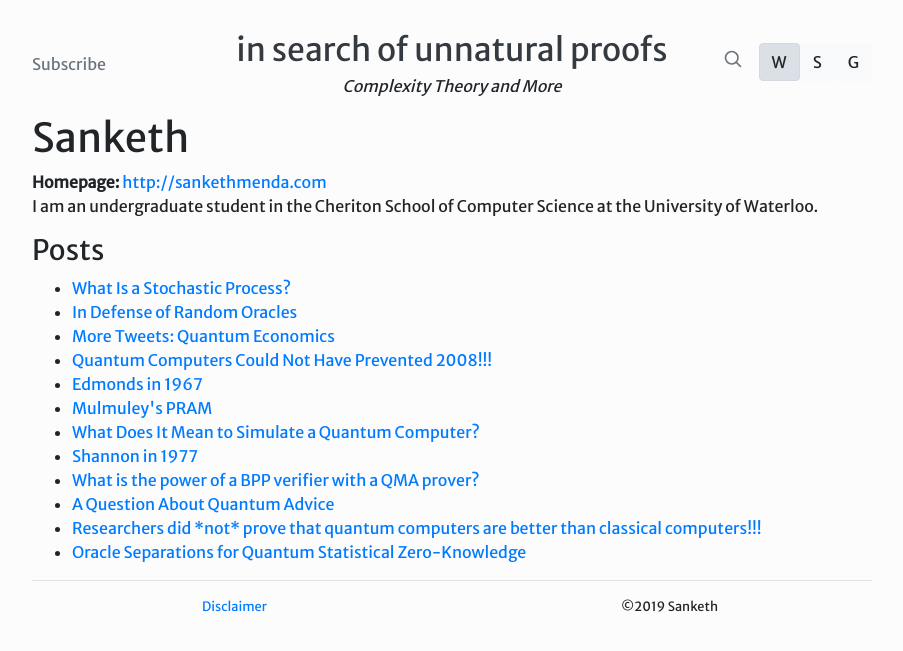
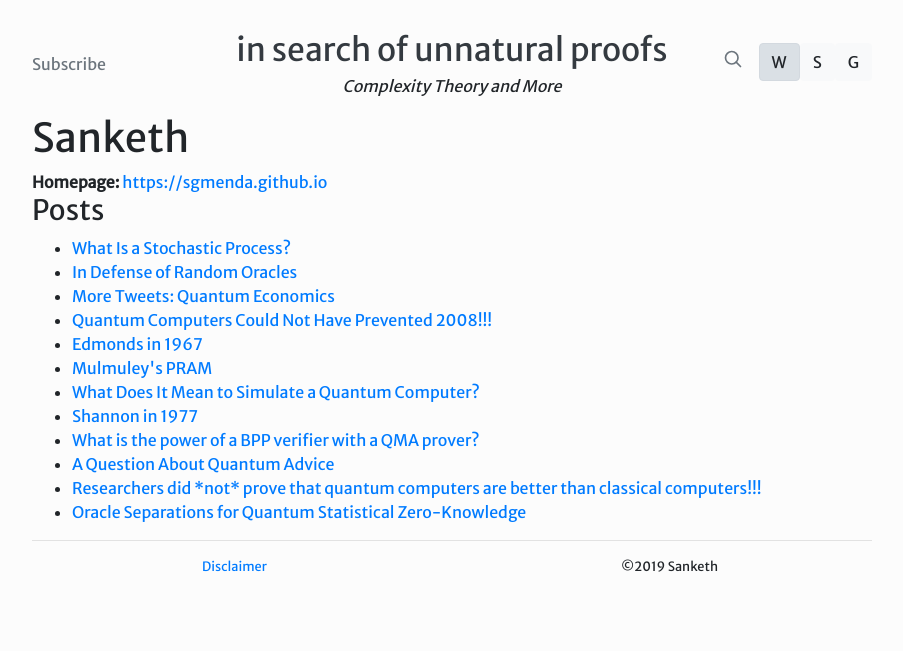
Before and after one commit to unnatural-proofs/unnatural-proofs.github.io, a Jekyll site: the page built from _authors/sanketh.md, in a window 1280 px wide. Shown: the top 651 px of the page, without its empty margins (188-1091 px from the left). Built offline with Jekyll 4.4.1, drawn with Linux system fonts in a browser that asks for light colours; nearby versions of some CDN libraries.

Commit message:
update my author page

```diff
--- a/_authors/sanketh.md
+++ b/_authors/sanketh.md
@@ -1,7 +1,5 @@
 ---
 short_name: sanketh
 name: Sanketh
-homepage: http://sankethmenda.com
+homepage: https://sgmenda.github.io
 ---
-
-I am an undergraduate student in the Cheriton School of Computer Science at the University of Waterloo.
```
